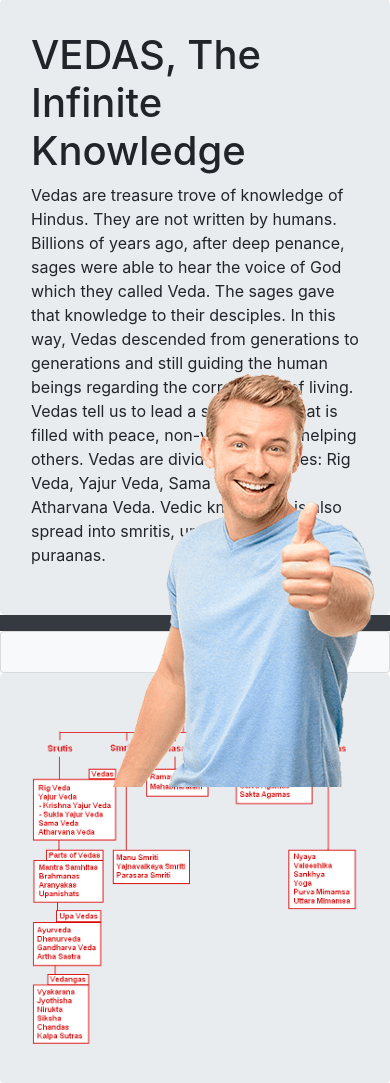
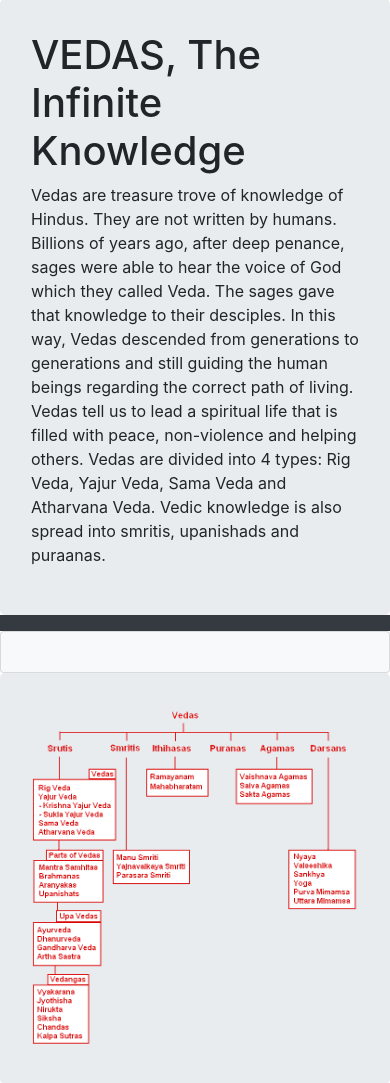
Before and after one commit to praveenrajpal/my-first-blog, a Django app: page / in a window 390 px wide. Shown: the part 57-1140 px from the top of the page. Run offline with Django 3.2, Linux system fonts and the light colour scheme; data that the repository does not hold is empty; some libraries are stand-ins or nearby versions.

Commit message:
Fixed image block on mobile issue

```diff
--- a/blog/templates/blog/base.html
+++ b/blog/templates/blog/base.html
@@ -104,7 +104,7 @@
 </div>
 
     <div class="container">
-        <img class=" img-fluid fixed-bottom float-right " src="{% static '/images/thumbsup.png' %} " alt="">
+        <img class=" img-fluid fixed-bottom float-right d-none d-sm-none d-md-block" src="{% static '/images/thumbsup.png' %} " alt="">
     </div>
 
 <footer class="container">
```
